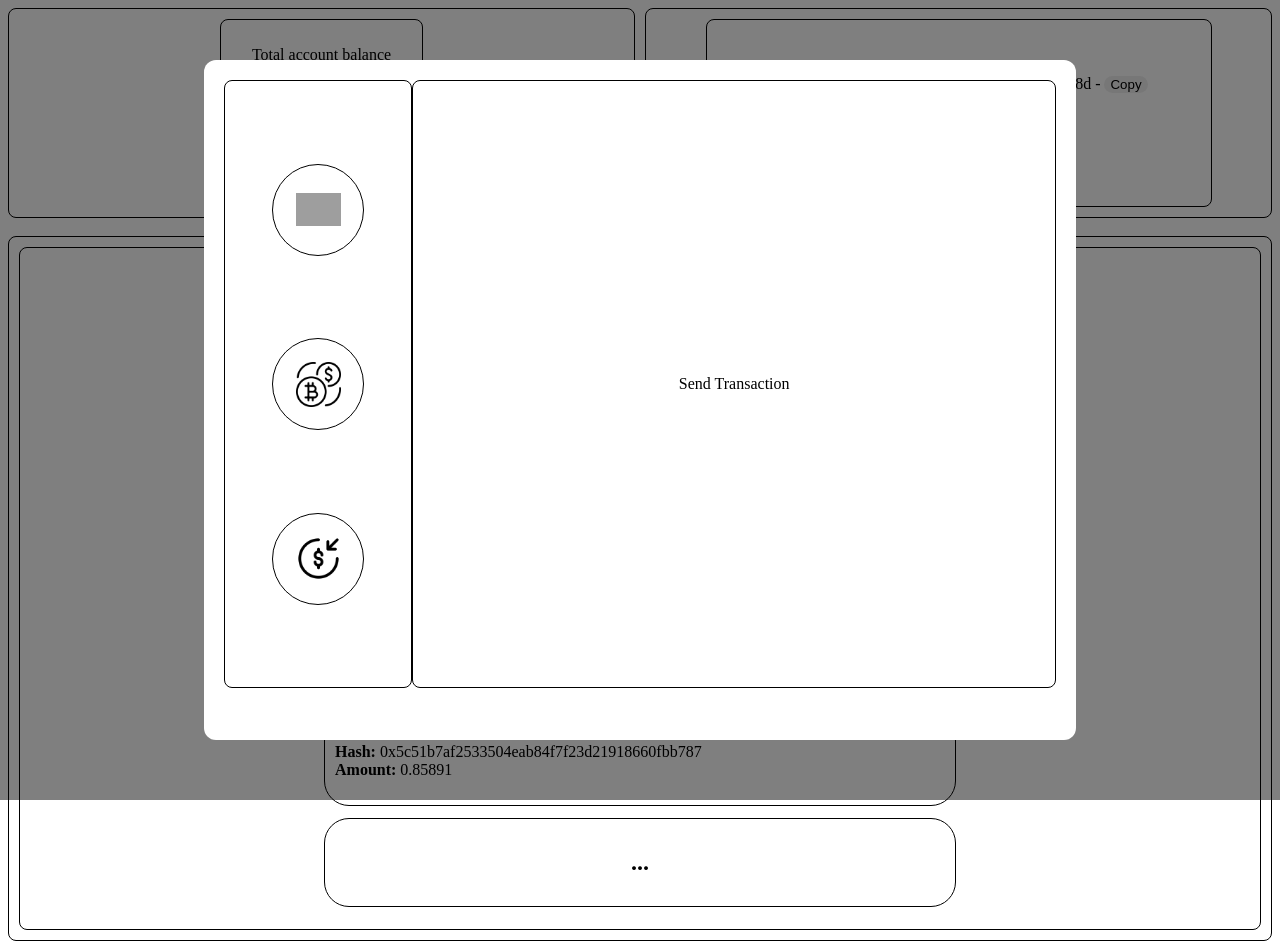
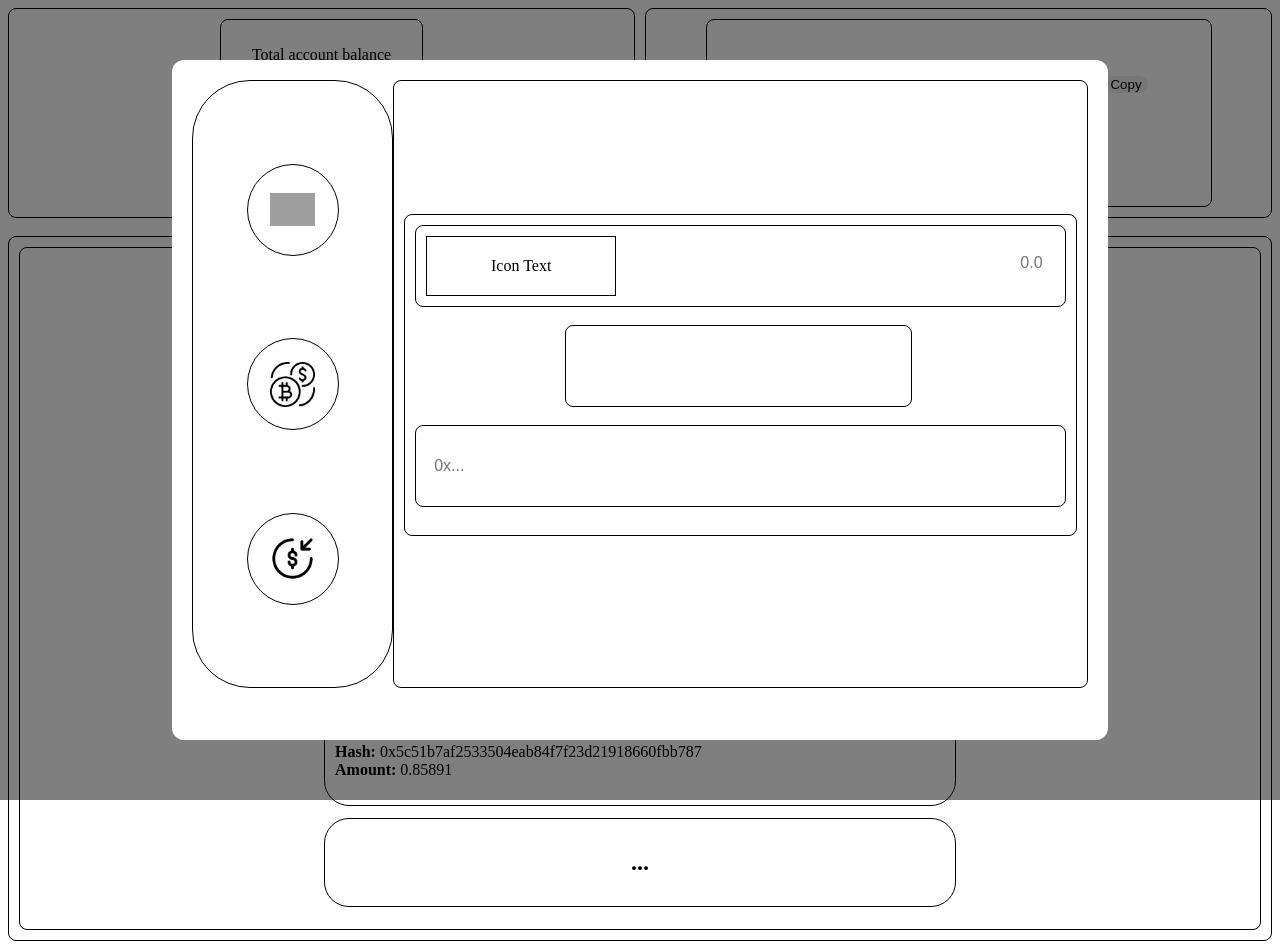
Before and after one commit to GrinddMaster/WalletRepo, a Vue app in the folder Taho-Interface/: page / in a window 1280 px wide. Both pictures are taken after a click on the button "Preform Transactions". Built offline with nearby package versions, Linux system fonts and the light colour scheme; grey boxes are pictures that could not be loaded.

Commit message:
Added the basic functions for the send transaction view

```diff
--- a/Taho-Interface/src/core/components/HistoryOverlay.vue
+++ b/Taho-Interface/src/core/components/HistoryOverlay.vue
@@ -61,6 +61,7 @@ function closeOverlay() {
   align-items: center;
   flex-direction: row;
   max-height: 80vh;
+  min-width: 400px;
   overflow-y: auto;
 }
 
@@ -69,6 +70,7 @@ function closeOverlay() {
   border-radius: 8px;
   padding: 10px;
   min-height: 60px;
+  overflow-wrap: break-word;
   flex: 1;
 }
 </style>
--- a/Taho-Interface/src/core/components/transaction_components/receive_transaction.vue
+++ b/Taho-Interface/src/core/components/transaction_components/receive_transaction.vue
@@ -1,7 +1,18 @@
 <script></script>
 <template>
-  <div>
-    <p>Receive Transaction</p>
+  <div class="receive_box">
+    <div class="receive_box"></div>
+    <div class="receive_box"></div>
   </div>
 </template>
-<style></style>
+<style>
+.receive_box {
+  border: 1px solid black;
+  border-radius: 8px;
+  padding: 10px;
+  min-height: 60px;
+  display: flex;
+  flex-direction: column;
+  flex: 1;
+}
+</style>
--- a/Taho-Interface/src/core/components/transaction_components/send_transaction.vue
+++ b/Taho-Interface/src/core/components/transaction_components/send_transaction.vue
@@ -1,7 +1,78 @@
-<script></script>
+<script lang="ts"></script>
 <template>
-  <div>
-    <p>Send Transaction</p>
+  <div class="send_box" style="flex-direction: column">
+    <div class="send_box">
+      <div id="send_field">
+        <span>Icon Text</span>
+      </div>
+      <div style="width: 70%">
+        <input
+          type="number"
+          step="0.01"
+          placeholder="0.0"
+          id="amount-input-box"
+          min="0.0"
+          @keydown="
+            (e) => {
+              if (e.key === '-') e.preventDefault()
+            }
+          "
+        />
+      </div>
+    </div>
+    <div class="send_box" id="SendIcon" style="margin-left: 23%"></div>
+    <div class="send_box">
+      <input id="hash-input-box" type="text" placeholder="0x..." />
+    </div>
   </div>
 </template>
-<style></style>
+<style>
+.send_box {
+  border: 1px solid black;
+  border-radius: 8px;
+  padding: 10px;
+  min-height: 60px;
+  display: flex;
+  justify-content: flex-start;
+  margin-bottom: 18px;
+  flex: 1;
+}
+#SendIcon {
+  border: 1px solid black;
+  width: 50%;
+}
+#send_field {
+  border: 1px solid black;
+  width: 30%;
+  justify-content: center;
+  align-items: center;
+  display: flex;
+}
+#amount-input-box {
+  height: 90%;
+  width: 99%;
+  border: none;
+  text-align: right;
+  font-size: 100%;
+  padding: 8px;
+  box-sizing: border-box;
+  overflow: hidden;
+}
+#hash-input-box {
+  border: none;
+  font-size: 100%;
+  overflow: hidden;
+  flex: 1;
+  padding: 0 8px;
+  box-sizing: border-box;
+}
+input:focus {
+  outline: none;
+  box-shadow: 0 0 3px #4caf50;
+}
+input[type='number']::-webkit-inner-spin-button,
+input[type='number']::-webkit-outer-spin-button {
+  -webkit-appearance: none;
+  margin: 0;
+}
+</style>
--- a/Taho-Interface/src/core/components/transaction_components/swap_transaction.vue
+++ b/Taho-Interface/src/core/components/transaction_components/swap_transaction.vue
@@ -1,7 +1,19 @@
 <script></script>
 <template>
-  <div>
-    <p>Swap Transaction</p>
+  <div class="swap_box">
+    <div class="swap_box"></div>
+    <div class="box"></div>
+    <div class="box"></div>
   </div>
 </template>
-<style></style>
+<style>
+.swap_box {
+  border: 1px solid black;
+  border-radius: 8px;
+  padding: 10px;
+  min-height: 60px;
+  display: flex;
+  flex-direction: column;
+  flex: 1;
+}
+</style>
--- a/Taho-Interface/src/core/views/Dashboard.vue
+++ b/Taho-Interface/src/core/views/Dashboard.vue
@@ -44,7 +44,9 @@ function toggleOverlay() {
         <!-- Transaction Div-->
         <div class="box center-box" style="width: 80%">
           <div>
-            <span :id="'wallet_token'">{{ wallet_token }} - </span>
+            <span :id="'wallet_token'" style="overflow-wrap: break-word"
+              >{{ wallet_token }} -
+            </span>
             <button id="copy_wallet_token" style="border-radius: 20px; border: 1px">Copy</button>
           </div>
           <br />
@@ -78,11 +80,13 @@ function toggleOverlay() {
   border-radius: 8px;
   padding: 10px;
   min-height: 60px;
+  overflow-wrap: break-word;
   flex: 1;
 }
 .center-box {
   display: flex;
   flex-direction: column;
+  overflow-wrap: break-word;
   justify-content: center;
   align-items: center;
 }
--- a/Taho-Interface/src/core/views/Transaction_View.vue
+++ b/Taho-Interface/src/core/views/Transaction_View.vue
@@ -65,7 +65,7 @@ function toggleOverlay() {
 .transaction_content {
   background: white;
   padding: 20px;
-  width: 65%;
+  width: 70%;
   height: 90%;
   border-radius: 12px;
   justify-content: center;
@@ -92,7 +92,7 @@ function toggleOverlay() {
 .barbox {
   display: flex;
   border: 1px solid black;
-  border-radius: 8px;
+  border-radius: 58px;
   padding: 10px;
   min-height: 60px;
 }
```
